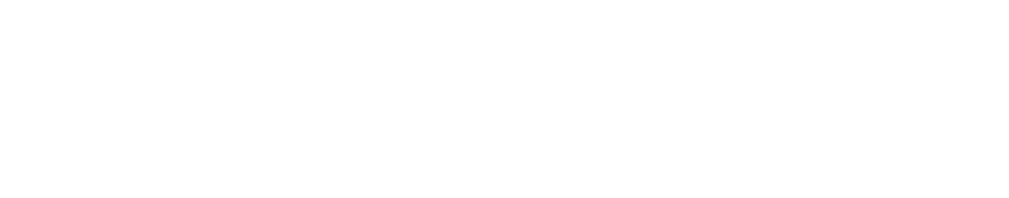
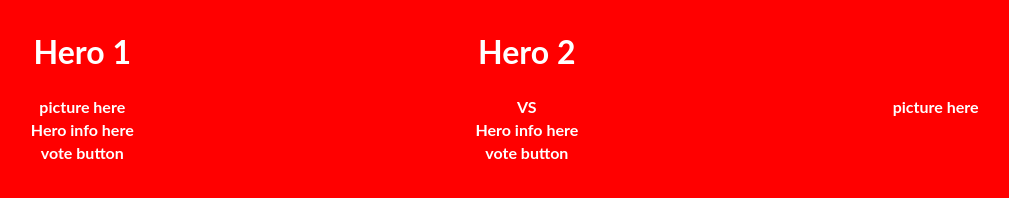
Before and after one commit to SimonRosengren/MarvelProject, a website: page client/index.html in a window 1280 px wide. Shown: the whole page, without its empty margins (149-1158 px from the left). Drawn offline with Linux system fonts and the light colour scheme; files that its build step writes are made by us from their sources.

Commit message:
Adding a table in the htmlfile and a simple css

```diff
--- a/client/index.html
+++ b/client/index.html
@@ -1,9 +1,29 @@
 <!doctype html>
 <html>
     <head>
-
+        <link rel="stylesheet" href="main.css">
     </head>
     <body>
-
+        <div>
+            <table style="width:100%">
+                <tr>
+                    <th><h1><span>Hero 1</span></h1></th>
+                    <th><h1><span>Hero 2</span></h1></th>
+                </tr>
+                <tr>
+                    <th>picture here</th>
+                    <th>VS</th>
+                    <th>picture here</th>
+                </tr>
+                <tr>
+                    <th>Hero info here</th>
+                    <th>Hero info here</th>
+                </tr>
+                <tr>
+                    <th>vote button</th>
+                    <th>vote button</th>
+                </tr>
+            </table>
+        </div>
     </body>
 </html>
--- /dev/null
+++ b/client/static/main.css
@@ -0,0 +1,5 @@
+body{
+	background-color: #ff0000;
+    color: white;
+    font-family: 'Lato', sans-serif;
+}
```
Also changed, not shown: package.json (added, +24 -0 lines), 1 other file.
